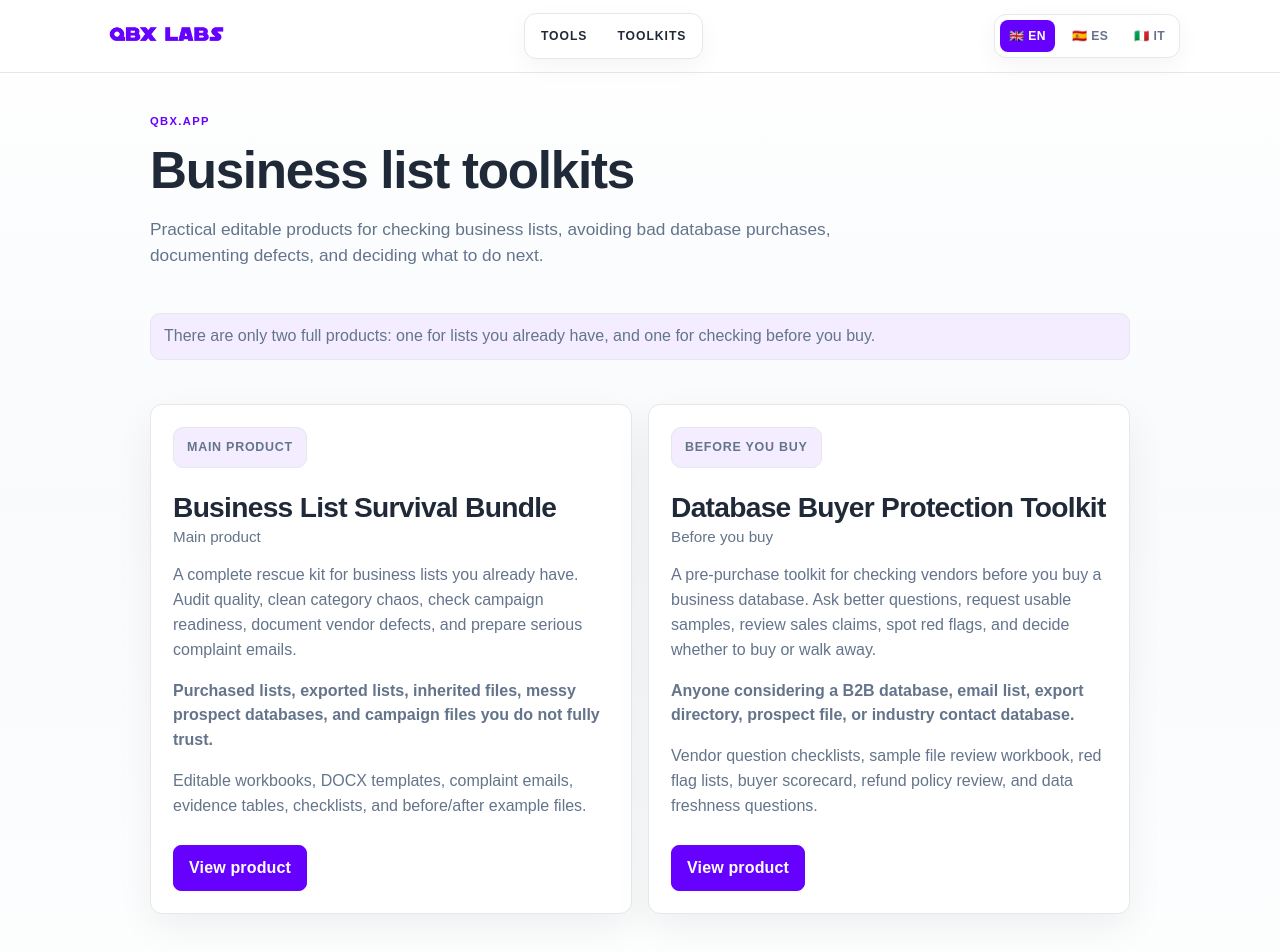
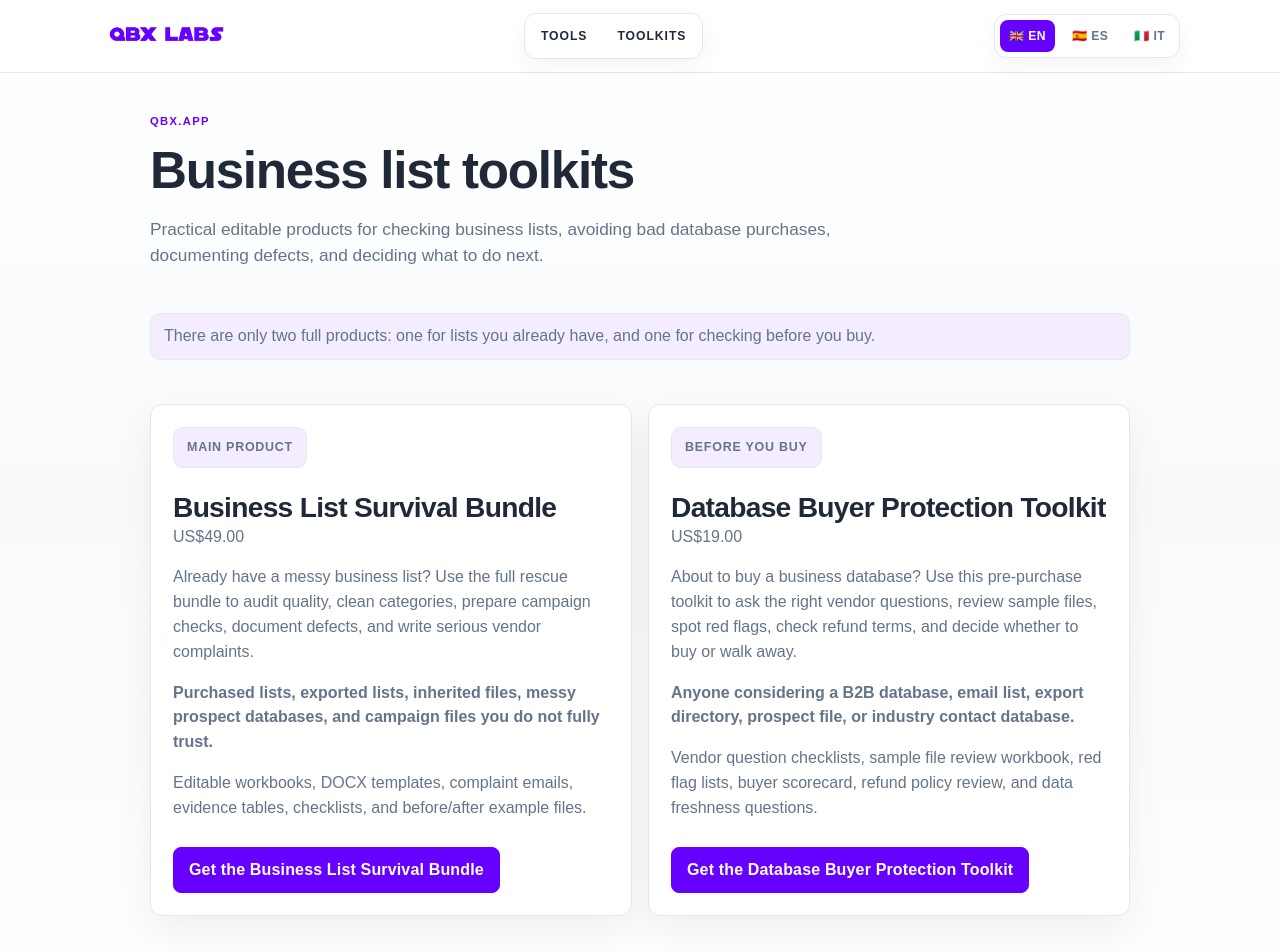
Before and after one commit to hubsienda/xapp, a Next.js app: page /en/toolkits in a window 1280 px wide. Shown: the top 952 px of the page. Built offline with nearby package versions, Linux system fonts and the light colour scheme.

Commit message:
Use central product copy on toolkits page

```diff
--- a/src/app/[locale]/toolkits/page.tsx
+++ b/src/app/[locale]/toolkits/page.tsx
@@ -1,6 +1,7 @@
 import type { Metadata } from "next";
 import Link from "next/link";
-import { productKeys, siteConfig } from "@/config/site";
+import { productDisplayCopy, productKeys, productLinks } from "@/config/products";
+import { siteConfig } from "@/config/site";
 import { getDictionary } from "@/i18n/dictionaries";
 import { isLocale, locales } from "@/i18n/locales";
 
@@ -28,15 +29,15 @@ export default async function ToolkitsPage({ params }: { params: Promise<{ local
       <p className="notice section">{d.toolkits.bundleNote}</p>
       <section className="product-grid section two-product-grid">
         {productKeys.map((key) => {
-          const product = d.products[key];
-          const url = siteConfig.purchaseUrls[safeLocale][key];
+          const product = productDisplayCopy[safeLocale][key];
+          const url = productLinks[safeLocale][key];
           return (
             <article className="card product-card" key={key}>
-              <p className="badge">{product.price}</p>
+              <p className="badge">{product.badge}</p>
               <h2>{product.name}</h2>
-              <p className="product-subtitle">{product.subtitle}</p>
+              <p className="price-line">{product.price}</p>
               <p>{product.description}</p>
-              <p><strong>{product.forWhom}</strong></p>
+              <p><strong>{product.bestFor}</strong></p>
               <p>{product.includes}</p>
               <Link className="button" href={url} target="_blank" rel="noreferrer">
                 {product.button}
```
